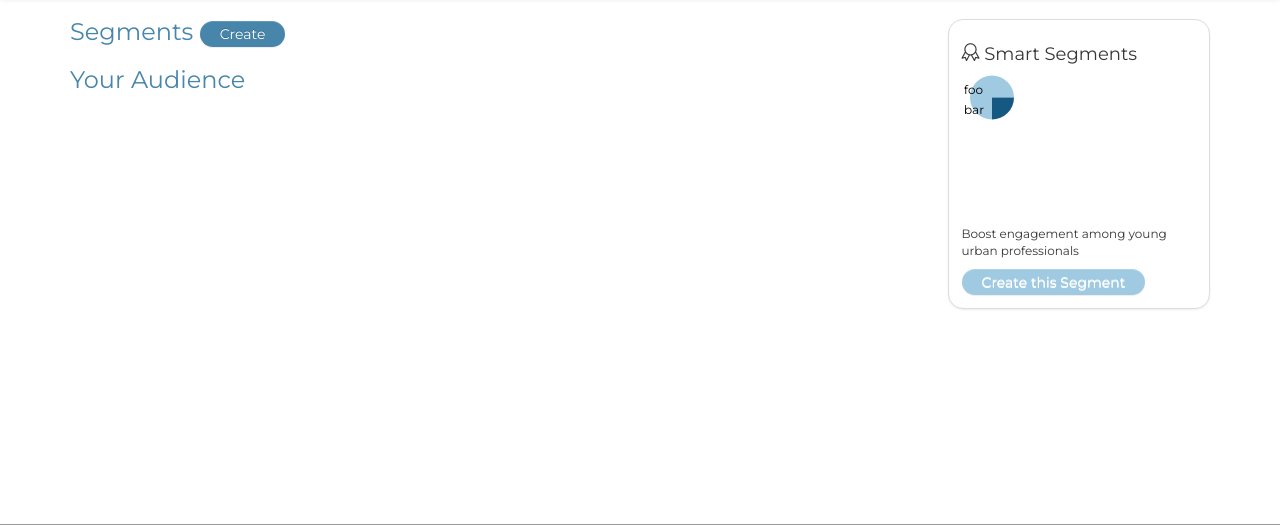
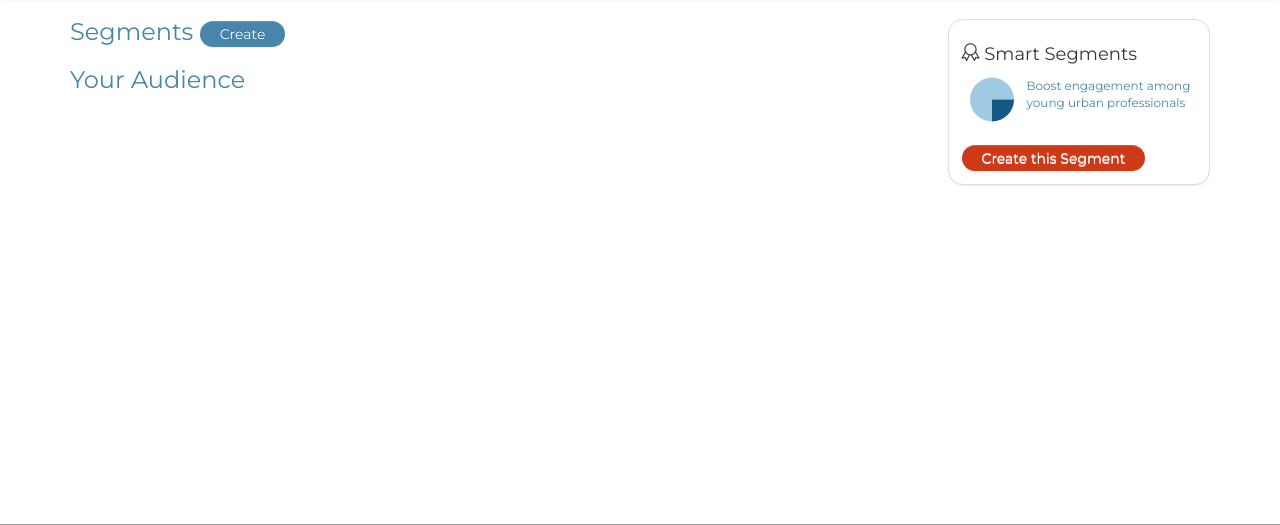
Before and after one commit to edgeflip/capuchin, a Python web app: template capuchin/views/templates/audience/index.html in a window 1280 px wide. Shown: the part 136-661 px from the top of the page. Run offline with Jinja, Linux system fonts and the light colour scheme; the template is opened without the code that fills it, so the values that code supplies are empty; some libraries are stand-ins or nearby versions.

Commit message:
CSS rules for smart segment

```diff
--- a/capuchin/views/static/css/capuchin.css
+++ b/capuchin/views/static/css/capuchin.css
@@ -333,6 +333,28 @@ div.buzz svg .nv-legendWrap {
     display: none;
 }
 
+div.smart-segment{
+    color: #363738;
+}
+div.smart-segment div.caption p{
+    color: #4785AB;
+}
+div.smart-segment .btn-default{
+    background-color: #CC3A17;
+    background-image: none;
+}
+div.smart-segment .sub-header {
+    margin-top: 1em;
+}
+div.smart-segment svg {
+    height: 68px;
+    width: 65px;
+    float: left;
+}
+div.smart-segment svg .nv-legendWrap {
+    display: none;
+}
+
 ul.nav li a.create{
     background-color: #CC3A17;
     background-image: none;
```
